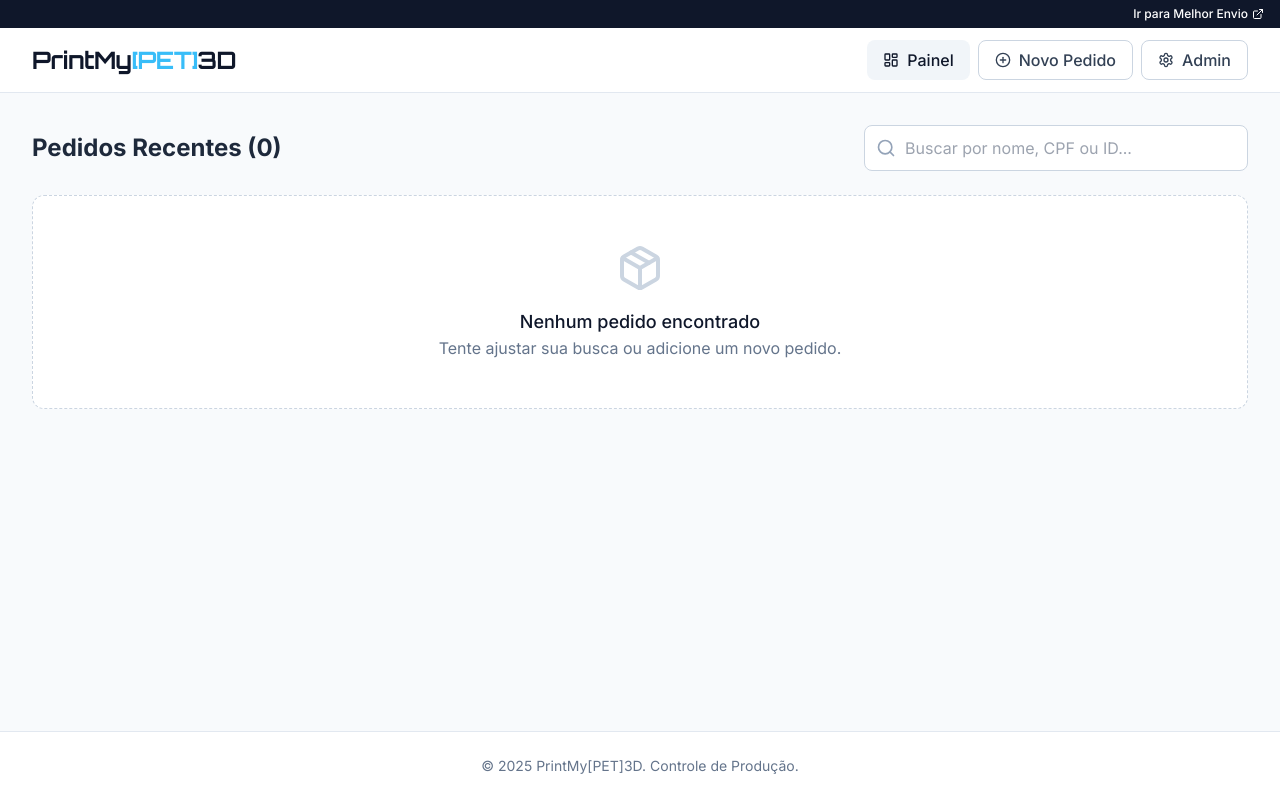
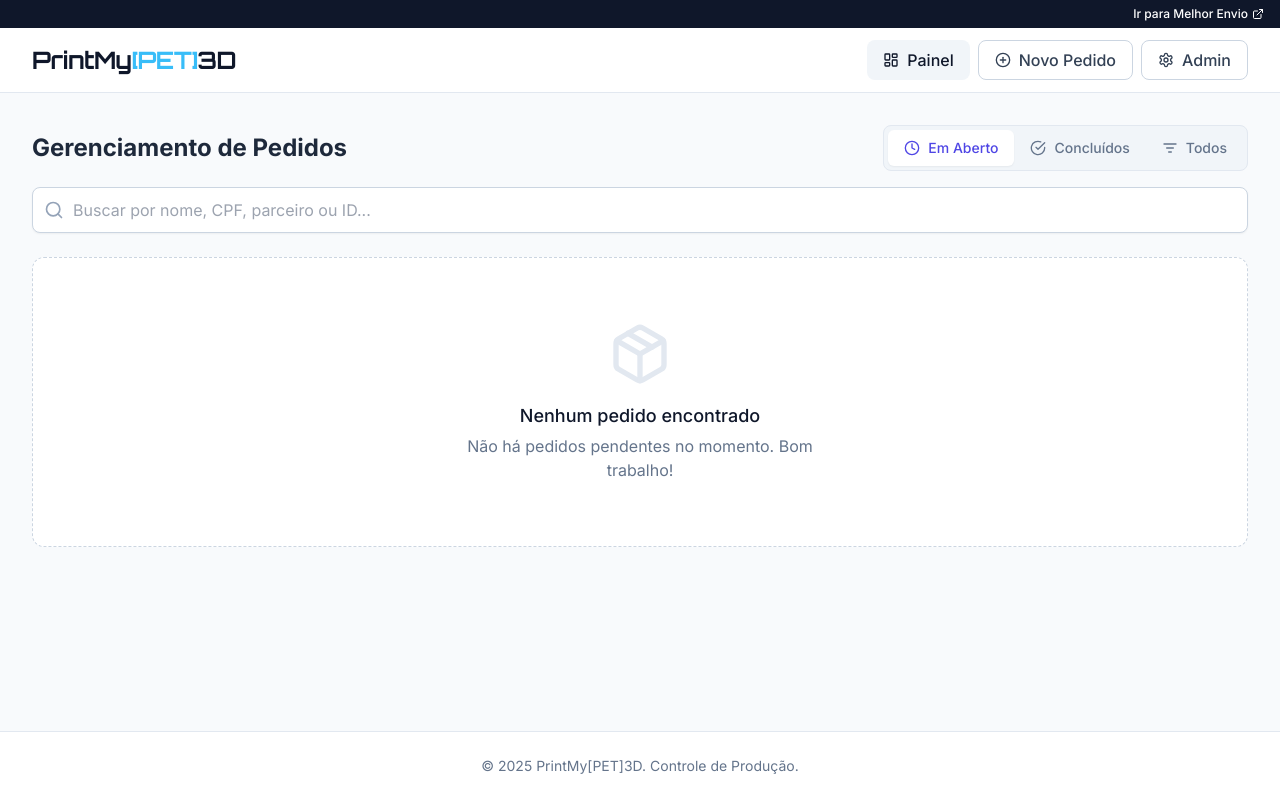
Before and after one commit to printmypet/printmypet, a React (Vite) app: page / in a window 1280 px wide. Built offline with nearby package versions, Linux system fonts and the light colour scheme.

Commit message:
Add files via upload

```diff
--- a/components/OrderForm.tsx
+++ b/components/OrderForm.tsx
@@ -1,6 +1,6 @@
 import React, { useState } from 'react';
 import { v4 as uuidv4 } from 'uuid';
-import { Plus, Save, User, Box, Layers, Palette, DollarSign, ShoppingCart, Trash2 } from 'lucide-react';
+import { Plus, Save, User, Box, Layers, Palette, DollarSign, ShoppingCart, Trash2, Users } from 'lucide-react';
 import {
   ColorOption,
   Order,
@@ -52,6 +52,8 @@ export const OrderForm: React.FC<OrderFormProps> = ({
   // Customer State
   const [customer, setCustomer] = useState<Omit<Customer, 'address'>>({
     name: '',
+    type: 'final',
+    partnerName: '',
     email: '',
     phone: '',
     cpf: '',
@@ -167,6 +169,72 @@ export const OrderForm: React.FC<OrderFormProps> = ({
     </div>
   );
 
+  // Helper to get SVG Pattern based on texture name
+  const getTexturePattern = (textureName: string) => {
+    const name = textureName.toLowerCase();
+    const color = "rgba(0,0,0,0.4)"; // Dark overlay color
+
+    if (name.includes('hexagonal')) {
+      return (
+        <defs>
+          <pattern id="hex" width="20" height="20" patternUnits="userSpaceOnUse" patternTransform="scale(0.8)">
+             <path d="M10 0 L18.66 5 L18.66 15 L10 20 L1.34 15 L1.34 5 Z" fill="none" stroke={color} strokeWidth="1" />
+          </pattern>
+        </defs>
+      );
+    }
+    else if (name.includes('listrado')) {
+      return (
+        <defs>
+          <pattern id="stripes" width="10" height="10" patternUnits="userSpaceOnUse" patternTransform="rotate(45)">
+             <line x1="0" y1="0" x2="0" y2="10" stroke={color} strokeWidth="4" />
+          </pattern>
+        </defs>
+      );
+    }
+    else if (name.includes('pontilhado')) {
+      return (
+         <defs>
+          <pattern id="dots" width="10" height="10" patternUnits="userSpaceOnUse">
+             <circle cx="5" cy="5" r="2" fill={color} />
+          </pattern>
+        </defs>
+      );
+    }
+    else if (name.includes('voronoi')) {
+      return (
+         <defs>
+          <pattern id="voronoi" width="30" height="30" patternUnits="userSpaceOnUse">
+             <path d="M0 0 L10 10 L25 5 L30 15 L20 25 L5 20 Z" fill="none" stroke={color} strokeWidth="1.5" />
+             <path d="M30 0 L20 10 M10 30 L15 20" stroke={color} strokeWidth="1.5" />
+          </pattern>
+        </defs>
+      );
+    }
+    else {
+      // Default / Paws for Custom or Unknown
+      return (
+        <defs>
+          <pattern id="paws" width="30" height="30" patternUnits="userSpaceOnUse" patternTransform="rotate(45)">
+            <circle cx="10" cy="10" r="3" fill={color}/>
+            <circle cx="6" cy="6" r="1.5" fill={color}/>
+            <circle cx="14" cy="6" r="1.5" fill={color}/>
+            <circle cx="10" cy="4" r="1.5" fill={color}/>
+          </pattern>
+        </defs>
+      );
+    }
+  };
+
+  const getPatternId = (textureName: string) => {
+    const name = textureName.toLowerCase();
+    if (name.includes('hexagonal')) return 'url(#hex)';
+    if (name.includes('listrado')) return 'url(#stripes)';
+    if (name.includes('pontilhado')) return 'url(#dots)';
+    if (name.includes('voronoi')) return 'url(#voronoi)';
+    return 'url(#paws)';
+  };
+
   return (
     <form onSubmit={handleSubmit} className="max-w-4xl mx-auto bg-white rounded-xl shadow-sm border border-slate-200 overflow-hidden">
       <div className="border-b border-slate-200 bg-slate-50 px-6 py-4 flex items-center justify-between">
@@ -175,9 +243,21 @@ export const OrderForm: React.FC<OrderFormProps> = ({
           {step === 1 ? 'Configuração do Produto' : 'Dados do Cliente e Pagamento'}
         </h2>
         <div className="flex items-center gap-2 text-sm text-slate-500">
-          <span className={`px-2 py-1 rounded ${step === 1 ? 'bg-indigo-100 text-indigo-700 font-bold' : ''}`}>Passo 1</span>
+          <button
+            type="button"
+            onClick={() => setStep(1)}
+            className={`px-2 py-1 rounded transition-colors ${step === 1 ? 'bg-indigo-100 text-indigo-700 font-bold' : 'hover:bg-slate-100 cursor-pointer'}`}
+          >
+            Passo 1
+          </button>
           <span className="text-slate-300">/</span>
-          <span className={`px-2 py-1 rounded ${step === 2 ? 'bg-indigo-100 text-indigo-700 font-bold' : ''}`}>Passo 2</span>
+          <button
+            type="button"
+            onClick={() => setStep(2)}
+            className={`px-2 py-1 rounded transition-colors ${step === 2 ? 'bg-indigo-100 text-indigo-700 font-bold' : 'hover:bg-slate-100 cursor-pointer'}`}
+          >
+            Passo 2
+          </button>
         </div>
       </div>
 
@@ -378,19 +458,14 @@ export const OrderForm: React.FC<OrderFormProps> = ({
                       borderRadius: '0 0 10px 10px'
                     }}
                   >
-                    <div className="absolute inset-0 opacity-30 pointer-events-none overflow-hidden">
-                      <svg width="100%" height="100%" xmlns="http://www.w3.org/2000/svg">
-                        <defs>
-                          <pattern id="paws" width="30" height="30" patternUnits="userSpaceOnUse" patternTransform="rotate(45)">
-                            <circle cx="10" cy="10" r="3" fill="rgba(0,0,0,0.5)"/>
-                            <circle cx="6" cy="6" r="1.5" fill="rgba(0,0,0,0.5)"/>
-                            <circle cx="14" cy="6" r="1.5" fill="rgba(0,0,0,0.5)"/>
-                            <circle cx="10" cy="4" r="1.5" fill="rgba(0,0,0,0.5)"/>
-                          </pattern>
-                        </defs>
-                        <rect width="100%" height="100%" fill="url(#paws)" />
-                      </svg>
-                    </div>
+                    {(currentProduct.textureValue && currentProduct.textureValue !== 'Liso') && (
+                      <div className="absolute inset-0 opacity-30 pointer-events-none overflow-hidden">
+                        <svg width="100%" height="100%" xmlns="http://www.w3.org/2000/svg">
+                          {getTexturePattern(currentProduct.textureValue)}
+                          <rect width="100%" height="100%" fill={getPatternId(currentProduct.textureValue)} />
+                        </svg>
+                      </div>
+                    )}
 
                     <span className="relative z-40 text-black font-bold text-sm tracking-wider uppercase drop-shadow-sm">TAMPA</span>
 
@@ -470,8 +545,56 @@ export const OrderForm: React.FC<OrderFormProps> = ({
                <h3 className="text-lg font-medium text-slate-900">Informações de Contato</h3>
             </div>
 
+            <div className="md:col-span-2 mb-2">
+              <label className="block text-sm font-medium text-slate-700 mb-2">Tipo de Cliente</label>
+              <div className="flex gap-4">
+                <label className="flex items-center gap-2 cursor-pointer p-3 border border-slate-200 rounded-lg hover:bg-slate-50 flex-1">
+                  <input
+                    type="radio"
+                    name="type"
+                    value="final"
+                    checked={customer.type === 'final'}
+                    onChange={handleCustomerChange}
+                    className="text-indigo-600 focus:ring-indigo-500"
+                  />
+                  <div className="flex items-center gap-2">
+                    <User className="w-4 h-4 text-slate-500" />
+                    <span>Cliente Final</span>
+                  </div>
+                </label>
+                <label className="flex items-center gap-2 cursor-pointer p-3 border border-slate-200 rounded-lg hover:bg-slate-50 flex-1">
+                  <input
+                    type="radio"
+                    name="type"
+                    value="partner"
+                    checked={customer.type === 'partner'}
+                    onChange={handleCustomerChange}
+                    className="text-indigo-600 focus:ring-indigo-500"
+                  />
+                  <div className="flex items-center gap-2">
+                     <Users className="w-4 h-4 text-slate-500" />
+                     <span>Parceiro</span>
+                  </div>
+                </label>
+              </div>
+            </div>
+
+            {customer.type === 'partner' && (
+              <div className="md:col-span-2 animate-fade-in bg-indigo-50 p-4 rounded-lg border border-indigo-100 mb-2">
+                <label className="block text-sm font-medium text-indigo-900 mb-1">Nome da Loja / Parceiro *</label>
+                <input
+                  type="text"
+                  name="partnerName"
+                  value={customer.partnerName || ''}
+                  onChange={handleCustomerChange}
+                  placeholder="Ex: PetShop AuAu"
+                  className="w-full rounded-lg border-indigo-200 border p-2 focus:ring-2 focus:ring-indigo-500 focus:border-indigo-500 bg-white"
+                />
+              </div>
+            )}
+
             <div className="md:col-span-1">
-              <label className="block text-sm font-medium text-slate-700 mb-1">Nome Completo *</label>
+              <label className="block text-sm font-medium text-slate-700 mb-1">Nome Completo do Cliente *</label>
               <input
                 type="text"
                 name="name"
@@ -648,15 +771,17 @@ export const OrderForm: React.FC<OrderFormProps> = ({
           <Button
             type="button"
             onClick={() => setStep(2)}
+          >
+            Próximo: Dados do Cliente {cartItems.length > 0 ? `(${cartItems.length} itens)` : ''}
+          </Button>
+        ) : (
+          <Button
+            type="submit"
             disabled={cartItems.length === 0}
             className={cartItems.length === 0 ? 'opacity-50 cursor-not-allowed' : ''}
           >
-            {cartItems.length === 0 ? 'Adicione um item para continuar' : `Próximo: Dados do Cliente (${cartItems.length} itens)`}
-          </Button>
-        ) : (
-          <Button type="submit">
             <Save className="w-4 h-4 mr-2" />
-            Salvar Pedido ({cartItems.length} itens)
+            {cartItems.length === 0 ? 'Adicione itens para Salvar' : `Salvar Pedido (${cartItems.length} itens)`}
           </Button>
         )}
       </div>
--- a/components/OrderList.tsx
+++ b/components/OrderList.tsx
@@ -1,5 +1,5 @@
 import React, { useState } from 'react';
-import { Search, Trash2, Edit2, Package, MapPin, Phone, Mail, FileText, DollarSign, CheckSquare, Square, Instagram } from 'lucide-react';
+import { Search, Trash2, Edit2, Package, MapPin, Phone, Mail, FileText, DollarSign, CheckSquare, Square, Instagram, Users, Clock, CheckCircle, ListFilter } from 'lucide-react';
 import { Order, OrderStatus } from '../types';
 import { Button } from './ui/Button';
 
@@ -18,14 +18,31 @@ const statusColors: Record<OrderStatus, string> = {
   'Entregue': 'bg-slate-100 text-slate-800 border-slate-200',
 };
 
+type FilterType = 'open' | 'completed' | 'all';
+
 export const OrderList: React.FC<OrderListProps> = ({ orders, onUpdateStatus, onUpdatePaid, onDelete }) => {
   const [searchTerm, setSearchTerm] = useState('');
+  const [filterType, setFilterType] = useState<FilterType>('open');
 
-  const filteredOrders = orders.filter(order =>
-    order.customer.name.toLowerCase().includes(searchTerm.toLowerCase()) ||
-    order.customer.cpf.includes(searchTerm) ||
-    order.id.includes(searchTerm)
-  );
+  const filteredOrders = orders.filter(order => {
+    // 1. Text Search Filter
+    const matchesSearch =
+      order.customer.name.toLowerCase().includes(searchTerm.toLowerCase()) ||
+      order.customer.cpf.includes(searchTerm) ||
+      order.id.includes(searchTerm) ||
+      order.customer.partnerName?.toLowerCase().includes(searchTerm.toLowerCase());
+
+    // 2. Status Category Filter
+    let matchesStatus = true;
+    if (filterType === 'open') {
+      matchesStatus = ['Pendente', 'Em Impressão', 'Acabamento'].includes(order.status);
+    } else if (filterType === 'completed') {
+      matchesStatus = ['Concluído', 'Entregue'].includes(order.status);
+    }
+    // if 'all', matchesStatus remains true
+
+    return matchesSearch && matchesStatus;
+  });
 
   const formatCurrency = (value: number) => {
     return new Intl.NumberFormat('pt-BR', { style: 'currency', currency: 'BRL' }).format(value);
@@ -33,18 +50,57 @@ export const OrderList: React.FC<OrderListProps> = ({ orders, onUpdateStatus, on
 
   return (
     <div className="space-y-6">
-      <div className="flex flex-col md:flex-row gap-4 justify-between items-center">
-        <h2 className="text-2xl font-bold text-slate-800">
-          Pedidos Recentes ({orders.length})
-        </h2>
-        <div className="relative w-full md:w-96">
+      <div className="flex flex-col gap-4">
+        <div className="flex flex-col md:flex-row justify-between items-start md:items-center gap-4">
+          <h2 className="text-2xl font-bold text-slate-800">
+            Gerenciamento de Pedidos
+          </h2>
+
+          <div className="flex p-1 bg-slate-100 rounded-lg border border-slate-200 self-start md:self-auto">
+            <button
+              onClick={() => setFilterType('open')}
+              className={`flex items-center gap-2 px-4 py-2 text-sm font-medium rounded-md transition-all ${
+                filterType === 'open'
+                  ? 'bg-white text-indigo-600 shadow-sm'
+                  : 'text-slate-500 hover:text-slate-700'
+              }`}
+            >
+              <Clock className="w-4 h-4" />
+              Em Aberto
+            </button>
+            <button
+              onClick={() => setFilterType('completed')}
+              className={`flex items-center gap-2 px-4 py-2 text-sm font-medium rounded-md transition-all ${
+                filterType === 'completed'
+                  ? 'bg-white text-green-600 shadow-sm'
+                  : 'text-slate-500 hover:text-slate-700'
+              }`}
+            >
+              <CheckCircle className="w-4 h-4" />
+              Concluídos
+            </button>
+            <button
+              onClick={() => setFilterType('all')}
+              className={`flex items-center gap-2 px-4 py-2 text-sm font-medium rounded-md transition-all ${
+                filterType === 'all'
+                  ? 'bg-white text-slate-800 shadow-sm'
+                  : 'text-slate-500 hover:text-slate-700'
+              }`}
+            >
+              <ListFilter className="w-4 h-4" />
+              Todos
+            </button>
+          </div>
+        </div>
+
+        <div className="relative w-full">
           <div className="absolute inset-y-0 left-0 pl-3 flex items-center pointer-events-none">
             <Search className="h-5 w-5 text-slate-400" />
           </div>
           <input
             type="text"
-            placeholder="Buscar por nome, CPF ou ID..."
-            className="pl-10 w-full rounded-lg border border-slate-300 p-2.5 focus:ring-2 focus:ring-indigo-500 focus:border-indigo-500 bg-white"
+            placeholder="Buscar por nome, CPF, parceiro ou ID..."
+            className="pl-10 w-full rounded-lg border border-slate-300 p-2.5 focus:ring-2 focus:ring-indigo-500 focus:border-indigo-500 bg-white shadow-sm"
             value={searchTerm}
             onChange={(e) => setSearchTerm(e.target.value)}
           />
@@ -52,13 +108,22 @@ export const OrderList: React.FC<OrderListProps> = ({ orders, onUpdateStatus, on
       </div>
 
       {filteredOrders.length === 0 ? (
-        <div className="text-center py-12 bg-white rounded-xl border border-dashed border-slate-300">
-          <Package className="w-12 h-12 text-slate-300 mx-auto mb-4" />
+        <div className="text-center py-16 bg-white rounded-xl border border-dashed border-slate-300">
+          <Package className="w-16 h-16 text-slate-200 mx-auto mb-4" />
           <h3 className="text-lg font-medium text-slate-900">Nenhum pedido encontrado</h3>
-          <p className="text-slate-500">Tente ajustar sua busca ou adicione um novo pedido.</p>
+          <p className="text-slate-500 max-w-sm mx-auto mt-1">
+            {searchTerm
+              ? `Não encontramos resultados para "${searchTerm}" no filtro selecionado.`
+              : filterType === 'open'
+                ? "Não há pedidos pendentes no momento. Bom trabalho!"
+                : "Ainda não há pedidos nesta categoria."}
+          </p>
         </div>
       ) : (
         <div className="grid grid-cols-1 gap-6">
+          <div className="text-sm text-slate-500 font-medium">
+            Mostrando {filteredOrders.length} pedido(s) {filterType === 'open' ? 'em aberto' : filterType === 'completed' ? 'concluídos' : ''}
+          </div>
           {filteredOrders.map(order => (
             <div key={order.id} className="bg-white rounded-xl shadow-sm border border-slate-200 overflow-hidden hover:shadow-md transition-shadow">
               <div className="p-6">
@@ -69,6 +134,12 @@ export const OrderList: React.FC<OrderListProps> = ({ orders, onUpdateStatus, on
                       <span className={`px-2.5 py-0.5 rounded-full text-xs font-medium border ${statusColors[order.status]}`}>
                         {order.status}
                       </span>
+                      {order.customer.type === 'partner' && (
+                        <span className="px-2.5 py-0.5 rounded-full text-xs font-medium bg-indigo-100 text-indigo-700 border border-indigo-200 flex items-center gap-1">
+                          <Users className="w-3 h-3" />
+                          {order.customer.partnerName || 'Parceiro'}
+                        </span>
+                      )}
                     </div>
                     <div className="text-sm text-slate-500 flex flex-wrap gap-4">
                       <span className="flex items-center gap-1"><FileText className="w-3 h-3" /> CPF: {order.customer.cpf}</span>
@@ -81,7 +152,7 @@ export const OrderList: React.FC<OrderListProps> = ({ orders, onUpdateStatus, on
                      <select
                       value={order.status}
                       onChange={(e) => onUpdateStatus(order.id, e.target.value as OrderStatus)}
-                      className="text-sm border-slate-300 rounded-md shadow-sm focus:border-indigo-300 focus:ring focus:ring-indigo-200 focus:ring-opacity-50"
+                      className="text-sm border-slate-300 rounded-md shadow-sm focus:border-indigo-300 focus:ring focus:ring-indigo-200 focus:ring-opacity-50 cursor-pointer"
                      >
                        <option value="Pendente">Pendente</option>
                        <option value="Em Impressão">Em Impressão</option>
--- a/types.ts
+++ b/types.ts
@@ -1,3 +1,4 @@
+
 export type ColorOption = {
   name: string;
   hex: string;
@@ -38,6 +39,9 @@ export interface Customer {
   phone: string;
   cpf: string;
   instagram?: string;
+  // New fields for Partner/Final Customer logic
+  type: 'final' | 'partner';
+  partnerName?: string;
   // Address fields
   address: string; // Full formatted address for display
   zipCode?: string;
```
